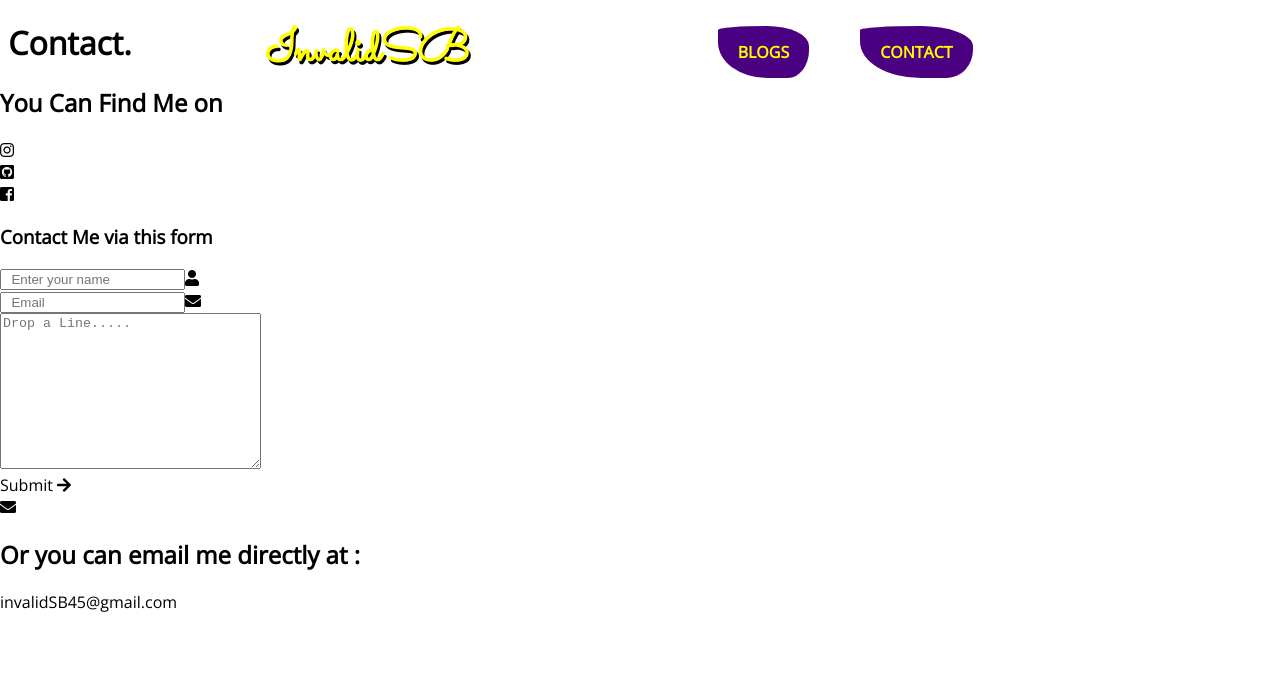
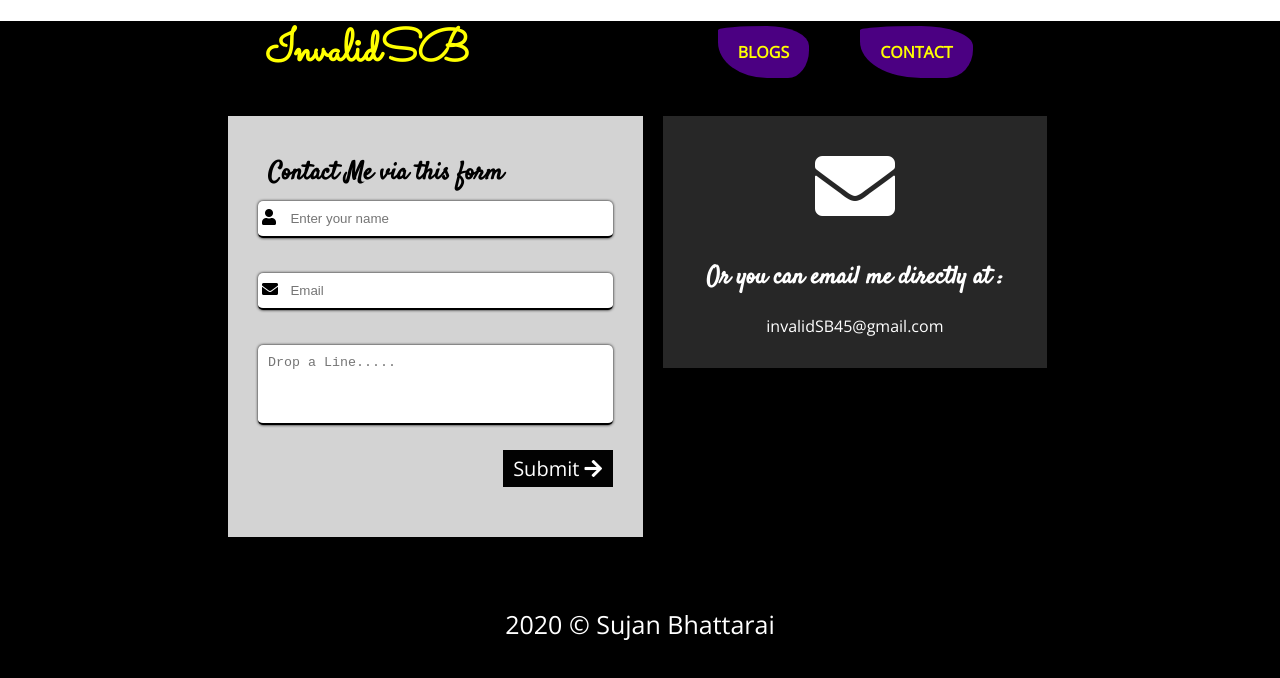
Before and after one commit to SujanSB/React-Portfolio, a React (Create React App) app: page /Contact in a window 1280 px wide. Shown: the top 678 px of the page. Built offline with nearby package versions, Linux system fonts and the light colour scheme.

Commit message:
main nav li edited

```diff
--- a/src/App.css
+++ b/src/App.css
@@ -697,6 +697,147 @@ height: 18em;
   margin-top: 3%;
   font-size: 25px;
 }
+
+
+
+
+
+
+
+
+
+
+
+
+
+/* Contact form  Start*/
+.Contact{
+  justify-content: center;
+  background-color: black;
+  position: relative;
+  top:0;
+  height: 100vh;
+
+}
+.adjustit{
+	width: 80%;
+  margin:auto;
+  position: relative;
+}
+
+
+.downpart{
+  position: relative;
+	width: 80%;
+	overflow: none;
+	margin:auto;
+	display: inline-flex;
+
+	padding: 30px 100px;
+	justify-content: space-around;
+
+
+
+}
+.oneside{
+	width: 50%;
+	padding: 30px;
+  background-color: lightgray;
+
+}
+
+.form,.form-items
+{
+  width: 100%;
+}
+.sidehead{
+	font-size: 25px;
+	text-align: left;
+	margin: 10px;
+	font-family: 'Satisfy', cursive;
+}
+.form-items .input{
+  width: 100%;
+  margin-bottom: 13px;
+  padding: 10px 25px;
+  box-sizing: border-box;
+  border: 0px;
+  border-bottom: 2px solid black;
+  box-shadow: 0 0 3px;
+  outline: none;
+  border-radius: 5px;
+  background-color: none;
+}
+
+.form-items .input.message{
+  height: 80px;
+  border-radius: 5px;
+  margin-bottom: 20px;
+  padding: 10px 10px;
+  resize: none;
+}
+.form-items .fas{
+	position: relative;
+	top:-45px;
+	left:4px;
+}
+.submit{
+  background: rgb(2, 2, 2);
+  text-align: center;
+  color: #fff;
+  float: right;
+  width: 100px;
+  padding: 5px;
+  cursor: pointer;
+  font-size: 20px;
+  margin-bottom: 20px;
+}
+.btn .fas{
+	font-size: 20px;
+}
+
+
+.anotherside{
+	margin-left: 20px;
+	width: 50%;
+	background-color: rgb(39, 39, 39);
+	height: 50%;
+	align-items: center;
+	justify-content: center;
+	text-align: center;
+	color: white;
+	padding:15px;
+
+}
+.anotherside .bigmail .fas{
+	font-size: 80px;
+	color:white;
+	margin: 15px;
+}
+.shortinfo{
+	font-family: 'Satisfy', cursive;
+}
+.footer{
+	height: 50px;
+	padding:15px;
+	font-size:25px;
+	background-color: black;
+	text-align: center;
+	align-items:center;
+	color:white;
+	overflow:hidden;
+}
+
+/* Contact form End */
+
+
+
+
+
+
+
+
+
 /* SMARTPHONES  responsive*/
 @media only screen and (min-device-width: 320px) and (max-device-width : 700px){
 
@@ -823,4 +964,12 @@ height: 45em;
 }
 
 
+
+
+
+
+
+
+
+
 }
--- a/src/components/Contact.js
+++ b/src/components/Contact.js
@@ -4,25 +4,15 @@ import data from "../yourdata";
 
 function Contact() {
   return (
-    <div>
+    <div className="Contact">
       <h1>
   <Fade bottom cascade> Contact.</Fade>
   </h1>
   <Fade bottom>
-    <div className="toppart">
-      <h2 className="tophead">You Can Find Me on </h2>
-      <div className="social-icons">
-        <div className="facebook">
-          <i className="fab fa-instagram"></i>
-        </div>
-        <div className="twitter">
-          <i className="fab fa-github-square"></i>
-        </div>
-        <div className="google">
-          <i className="fab fa-facebook-square"></i>
-        </div>
-      </div>
-    </div>
+
+
+
+
     <div className="adjustit">
       <div className="downpart">
         <div className="oneside">
```
